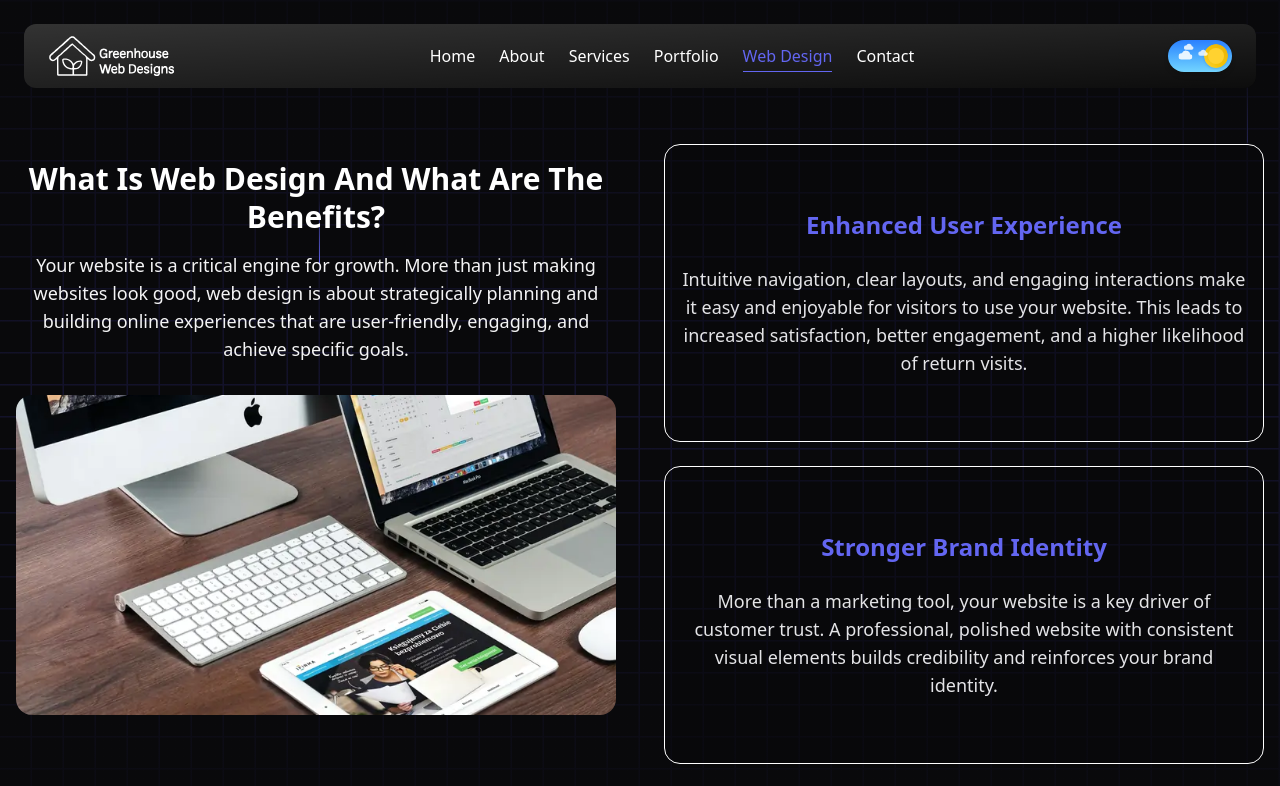
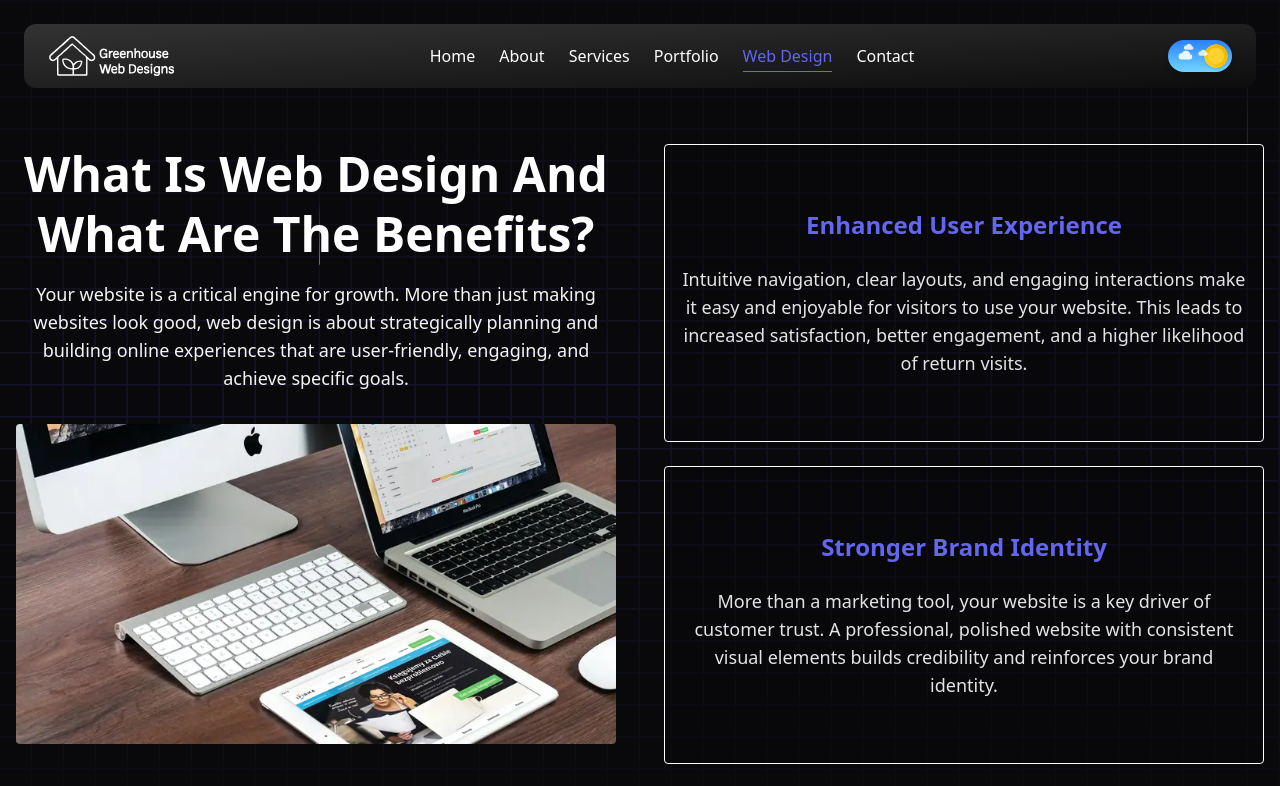
Before and after one commit to jacobadam/greenhousewebdesigns, a Next.js app: page /webdesign in a window 1280 px wide. Shown: the top 786 px of the page. Built offline with nearby package versions, Linux system fonts and the light colour scheme.

Commit message:
update padding and styles

```diff
--- a/src/app/webdesign/page.jsx
+++ b/src/app/webdesign/page.jsx
@@ -34,28 +34,22 @@ export default function WebDesign() {
   ];
 
   return (
-    <>
-      <div className="relative bg-transparent h-fit">
+    <section className="relative bg-transparent h-fit">
       <div className="relative mx-auto grid h-full w-full max-w-7xl grid-cols-1 gap-0 md:gap-8 lg:gap-12 px-4 md:grid-cols-2 md:mb-8">
-          <div
-            className="flex h-fit w-full flex-col justify-center py-12 md:sticky md:top-0 text-center md:max-h-screen"
-            style={{
-              paddingTop: "clamp(8rem, 10vw, 8rem)",
-            }}
-          >
-            <h1 className="mb-4 lg:mt-8 text-lg sm:text-2xl lg:text-3xl font-semibold leading-tight text-black dark:text-white text-center">
+        <div className="flex h-fit w-full flex-col justify-center md:sticky md:top-0 text-center md:max-h-screen pt-36 mb-8 lg:mb-0">
+          <h1 className="mb-4 text-3xl md:text-4xl xl:text-5xl font-semibold leading-tight text-black dark:text-white text-center">
             What Is Web Design And What Are The Benefits?
           </h1>
           <p className="text-base sm:text-lg text-zinc-900 dark:text-zinc-100 text-center md:mb-4">
-              Your website is a critical engine for growth. More than just
-              making websites look good, web design is about strategically
-              planning and building online experiences that are user-friendly,
-              engaging, and achieve specific goals.
+            Your website is a critical engine for growth. More than just making
+            websites look good, web design is about strategically planning and
+            building online experiences that are user-friendly, engaging, and
+            achieve specific goals.
           </p>
           <Image
             src="/webdesign.webp"
             alt="web design"
-              className="rounded-2xl mt-4 w-[768px] h-[320px] object-cover"
+            className="rounded mt-4 w-3xl h-80 object-cover"
             width={768}
             height={200}
             priority
@@ -63,8 +57,7 @@ export default function WebDesign() {
         </div>
         <BenefitsCarousel benefits={benefitsOfWebDesign} />
       </div>
-      </div>
-    </>
+    </section>
   );
 }
 
@@ -117,7 +110,7 @@ const BenefitItem = ({
         opacity,
         scale,
       }}
-      className="grid h-full py-16 px-4 w-full shrink-0 rounded-2xl border border-black dark:border-white bg-zinc-100/50 dark:bg-zinc-950/30"
+      className="grid h-full py-16 px-4 w-full shrink-0 rounded border border-black dark:border-white bg-zinc-100/50 dark:bg-zinc-950/30"
     >
       <div className="flex flex-col items-center justify-center text-center">
         <span className="text-xl lg:text-2xl font-semibold text-[#71b468] dark:text-darkmode mb-6">
```
Lines whose indentation alone changed are shown as unchanged.
